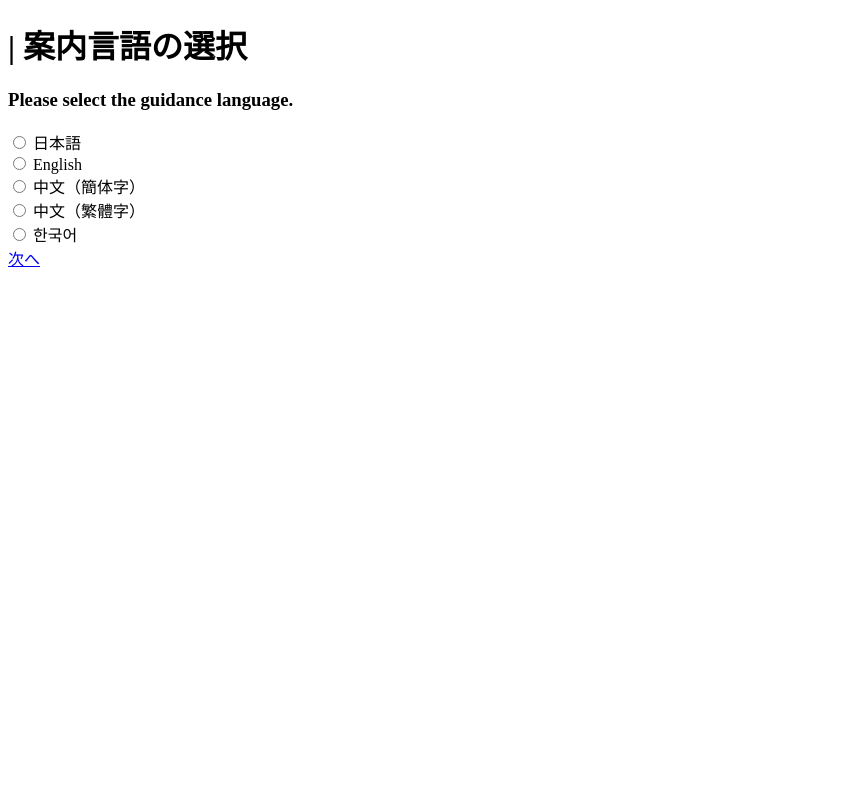
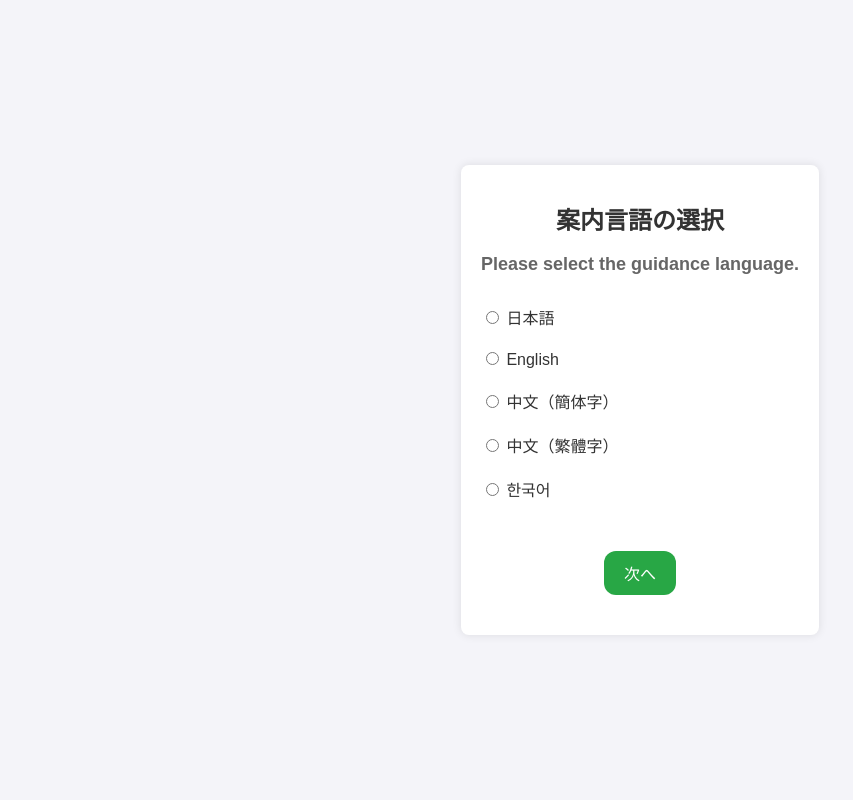
Before and after one commit to pikkoyama/hunhun, a Django app: page /tourists/languageselect/ in a window 1280 px wide. Shown: the whole page, without its empty margins (0-853 px from the left). Run offline with Django 5.2, Linux system fonts and the light colour scheme.

Commit message:
うわぁあうわぁあ

```diff
--- a/nuonproject/tourists/templates/LanguageSelect.html
+++ b/nuonproject/tourists/templates/LanguageSelect.html
@@ -4,8 +4,44 @@
     <meta charset="UTF-8">
     <title>言語選択画面</title>
     <style>
+        body {
+            font-family: Arial, sans-serif;
+            background-color: #f4f4f9;
+            margin: 0;
+            padding: 0;
+            display: flex;
+            justify-content: center;
+            align-items: center;
+            height: 100vh;
+        }
+        .container {
+            background-color: #fff;
+            padding: 20px;
+            border-radius: 8px;
+            box-shadow: 0 0 10px rgba(0, 0, 0, 0.1);
+            text-align: center;
+        }
+        h1 {
+            font-size: 24px;
+            color: #333;
+        }
+        h3 {
+            font-size: 18px;
+            color: #666;
+        }
+        .radio-group {
+            display: flex;
+            flex-direction: column;
+            align-items: flex-start;
+            margin: 20px 0;
+        }
+        label {
+            margin: 10px 0;
+            font-size: 16px;
+            color: #333;
+        }
         .btn-next {
-                    background-color: green;
+            background-color: #28a745;
             color: white;
             border: none;
             padding: 10px 20px;
@@ -13,37 +49,40 @@
             text-decoration: none;
             display: inline-block;
             font-size: 16px;
-                    margin: 4px 2px;
+            margin: 20px 0;
             cursor: pointer;
-                    border-radius: 12px; /* 角を丸く */
+            border-radius: 12px;
+            transition: background-color 0.3s ease;
+        }
+        .btn-next:hover {
+            background-color: #218838;
         }
     </style>
 </head>
 <body>
-            <h1>| 案内言語の選択</h1>
+    <div class="container">
+        <h1>案内言語の選択</h1>
         <h3>Please select the guidance language.</h3>
-            <form method="post">
-                {% csrf_token %}
+        <form method="get" action="{% url 'tourists:Tourmap' %}">
+            <div class="radio-group">
                 <label>
                     <input type="radio" name="language" value="ja"> 日本語
-                </label><br>
+                </label>
                 <label>
                     <input type="radio" name="language" value="en"> English
-                </label><br>
+                </label>
                 <label>
                     <input type="radio" name="language" value="zh"> 中文（簡体字）
-                </label><br>
+                </label>
                 <label>
                     <input type="radio" name="language" value="zh-TW"> 中文（繁體字）
-                </label><br>
+                </label>
                 <label>
                     <input type="radio" name="language" value="ko"> 한국어
-                </label><br>
-
-                <!-- 他の言語オプションを追加 -->
-                <!--ねぎしま　さき　あとで修正　一旦コメントアウツ-->
-                <!--<button type="submit" class="btn-next">次へ</button>-->
-                <a href="{% url 'tourists:Tourmap' %}">次へ</a>
+                </label>
+            </div>
+            <button type="submit" class="btn-next">次へ</button>
         </form>
+    </div>
 </body>
 </html>
--- a/nuonproject/tourists/views.py
+++ b/nuonproject/tourists/views.py
@@ -1,13 +1,12 @@
-from django.shortcuts import render
+from django.views.generic import TemplateView
 
-# 我妻1/8--------------------------------
-from django.views.generic.base import TemplateView
+class LanguageSelectView(TemplateView):
+    template_name = 'LanguageSelect.html'
 
 class TourmapView(TemplateView):
-    # ねぎしま
-    template_name = "Tourmap.html"
+    template_name = 'Tourmap.html'
 
-class LanguageSelectView(TemplateView):
-    # ねぎしまさ
-    template_name = "LanguageSelect.html"
-# ------------------------------------------/
+    def get_context_data(self, **kwargs):
+        context = super().get_context_data(**kwargs)
+        context['language'] = self.request.GET.get('language', 'ja')
+        return context
```
Also changed, not shown: nuonproject/tourists/templates/Tourmap.html (+132 -9 lines), nuonproject/tourists/urls.py (+10 -13 lines). Lines whose indentation alone changed are shown as unchanged.
